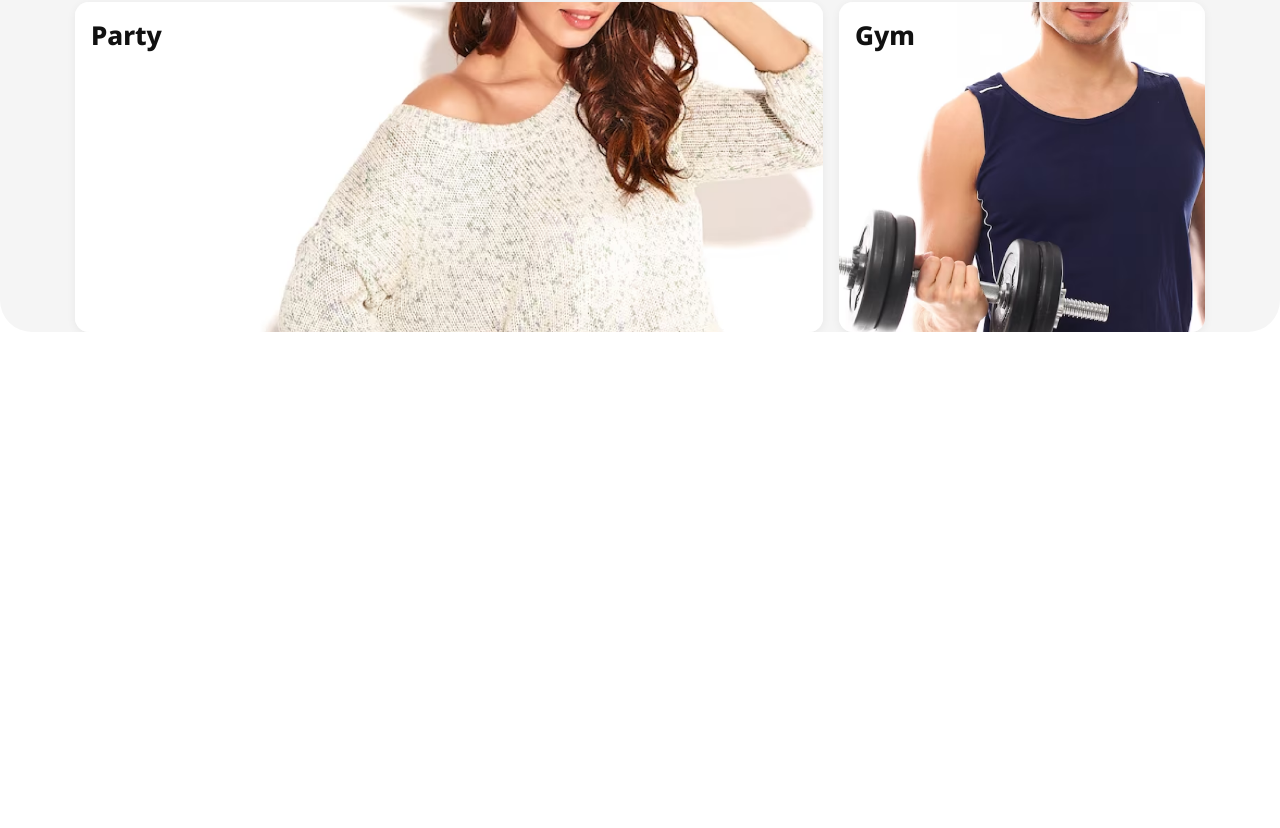
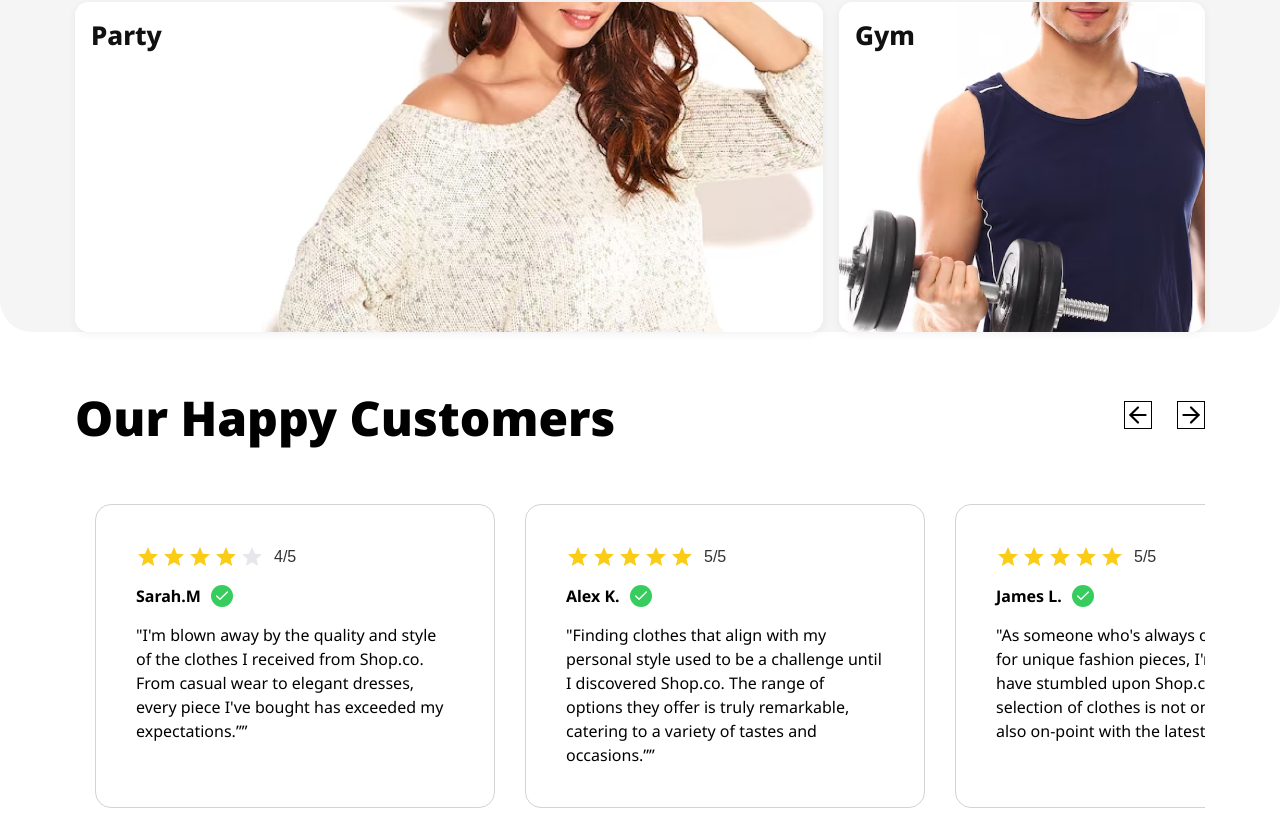
Before and after one commit to Belgacem-Dahmen/shop.co, a Vue app: page / in a window 1280 px wide. Shown: the part 3776-4604 px from the top of the page. Before the commit the page ends 4108 px from the top, so only its background shows below. Built offline with nearby package versions, Linux system fonts and the light colour scheme; the HTML template or start-up script is replaced by a standard one.

Commit message:
make review scroll somoother

```diff
--- a/src/App.vue
+++ b/src/App.vue
@@ -3,6 +3,7 @@ import Brands from './components/Brands.vue';
 import DressStyle from './components/DressStyle.vue';
 import Navbar from './components/Navbar.vue';
 import ProductSection from './components/ProductSection.vue';
+import ReviewSection from './components/ReviewSection.vue';
 import Topbar from './components/Topbar.vue';
 import TopSection from './components/TopSection.vue';
 </script>
@@ -25,6 +26,7 @@ import TopSection from './components/TopSection.vue';
     { name: 'Product D', price: '$49.99', rating: 5, image: 'https://placehold.co/290x295' }
   ]" />
   <DressStyle />
+  <ReviewSection />
 </template>
 
 <style scoped>
--- /dev/null
+++ b/src/components/Review.vue
@@ -0,0 +1,66 @@
+<!-- eslint-disable vue/multi-word-component-names -->
+<template>
+  <div class="review">
+    <Rating :value="rating || 5" :readonly="true" />
+    <div class="reviewer-infos">
+      <h4 class="review-owner">{{ name }}</h4>
+      <span v-if="isVerified" class="review-verified">
+        <Check />
+
+      </span>
+    </div>
+
+    <p class="review-text">
+      "{{ review }}”
+    </p>
+  </div>
+</template>
+
+<script setup lang="ts">
+import { Check } from 'lucide-vue-next';
+import Rating from './rating.vue';
+
+defineProps<{
+  name?: string;
+  title?: string;
+  rating?: number;
+  review?: string;
+  isVerified?: boolean
+}>();
+</script>
+
+<style scoped>
+svg {
+  width: 16px;
+  height: 16px;
+}
+
+.review {
+  border-radius: 16px;
+  border: 1px solid rgb(212, 210, 210);
+  padding: 40px;
+  display: flex;
+  flex-direction: column;
+  gap: 15px;
+  min-width: 400px;
+}
+
+.reviewer-infos {
+  display: flex;
+  align-items: center;
+  gap: 10px;
+}
+
+.review-verified {
+  background-color: #36cd5e;
+  color: white;
+  padding: 3px;
+  display: flex;
+  max-width: fit-content;
+  align-items: center;
+  justify-content: center;
+  border-radius: 50px;
+  font-size: 12px;
+
+}
+</style>
--- /dev/null
+++ b/src/components/ReviewSection.vue
@@ -0,0 +1,75 @@
+<template>
+  <div class="review-section">
+    <div class="review-section_header">
+      <h2 class="review-section_header-title">Our Happy Customers</h2>
+      <div>
+        <ArrowLeft :size="28" @click="slidePrevious" />
+        <ArrowRight :size="28" @click="slideNext" />
+      </div>
+    </div>
+    <div class="review-container">
+      <Review name="Sarah.M" :rating="4" :isVerified="true"
+        review="I'm blown away by the quality and style of the clothes I received from Shop.co. From casual wear to elegant dresses, every piece I've bought has exceeded my expectations.”" />
+      <Review name="Alex K." :rating="5" :isVerified="true"
+        review="Finding clothes that align with my personal style used to be a challenge until I discovered Shop.co. The range of options they offer is truly remarkable, catering to a variety of tastes and occasions.”" />
+      <Review name="James L." :rating="5" :isVerified="true"
+        review="As someone who's always on the lookout for unique fashion pieces, I'm thrilled to have stumbled upon Shop.co. The selection of clothes is not only diverse but also on-point with the latest trends.”" />
+      <Review name="kacem" review="khedma ki zebi" :rating="3" :isVerified="true" />
+    </div>
+  </div>
+</template>
+
+<script setup lang="ts">
+import { ArrowLeft, ArrowRight } from 'lucide-vue-next';
+import Review from './Review.vue';
+
+const slidePrevious = () => {
+  console.log("sliding previous");
+
+  const container = document.querySelector('.review-container') as HTMLElement;
+  container.scrollLeft -= 400;
+};
+const slideNext = () => {
+  console.log("sliding next");
+
+  const container = document.querySelector('.review-container') as HTMLElement;
+  container.scrollLeft += 400;
+};
+
+</script>
+
+<style scoped>
+.review-section {
+  margin-top: 50px;
+  padding: 0 75px;
+  min-width: 100%;
+}
+
+.review-section_header {
+  display: flex;
+  justify-content: space-between;
+  align-items: center;
+  margin-bottom: 30px;
+}
+
+.review-section_header-title {
+  text-align: center;
+  font-size: 48px;
+  font-weight: 900;
+}
+
+svg {
+  cursor: pointer;
+  border: 1px solid black;
+  margin-left: 25px;
+}
+
+.review-container {
+  display: flex;
+  padding: 20px;
+  gap: 30px;
+  overflow-x: hidden;
+  scroll-behavior: smooth;
+
+}
+</style>
```
